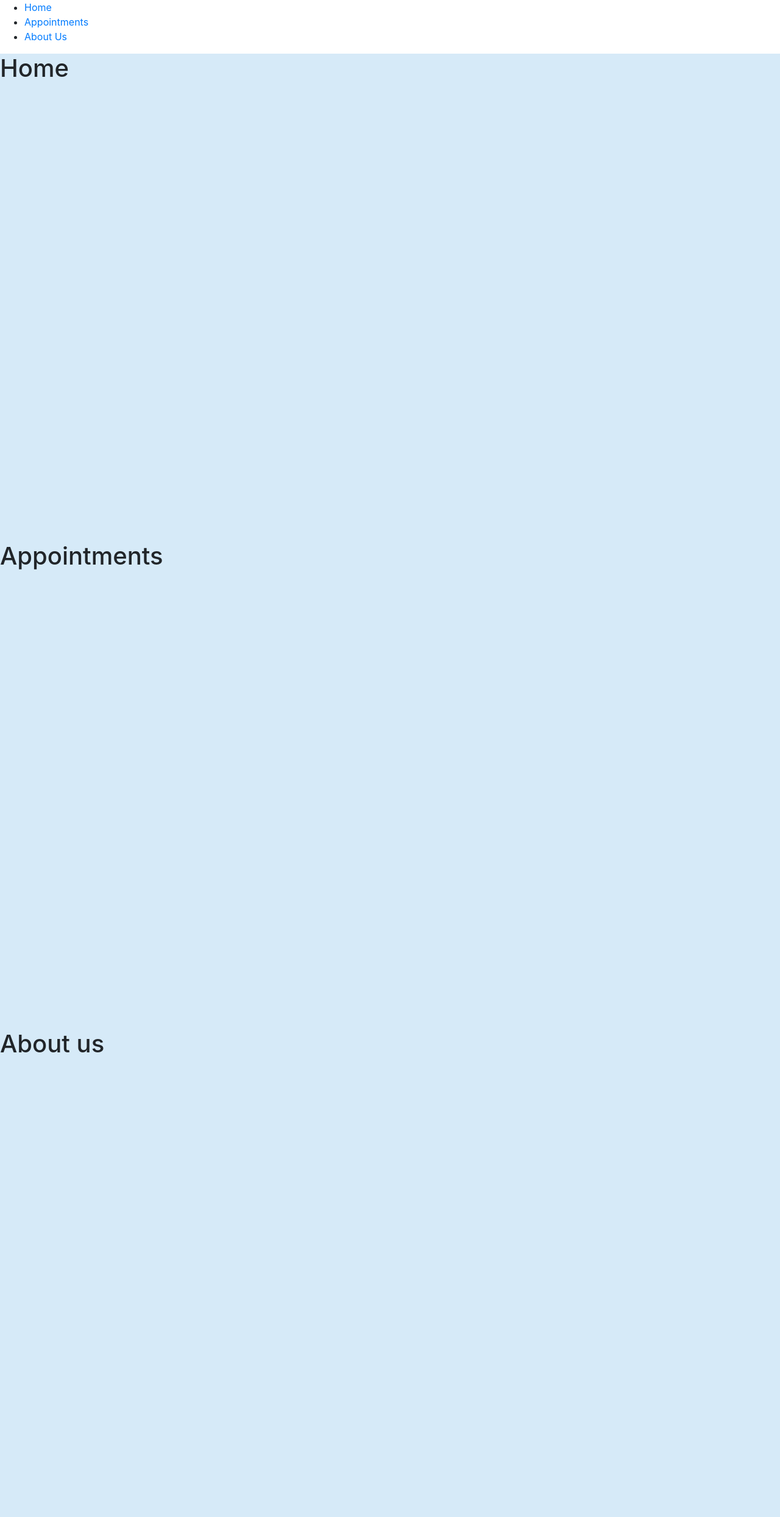
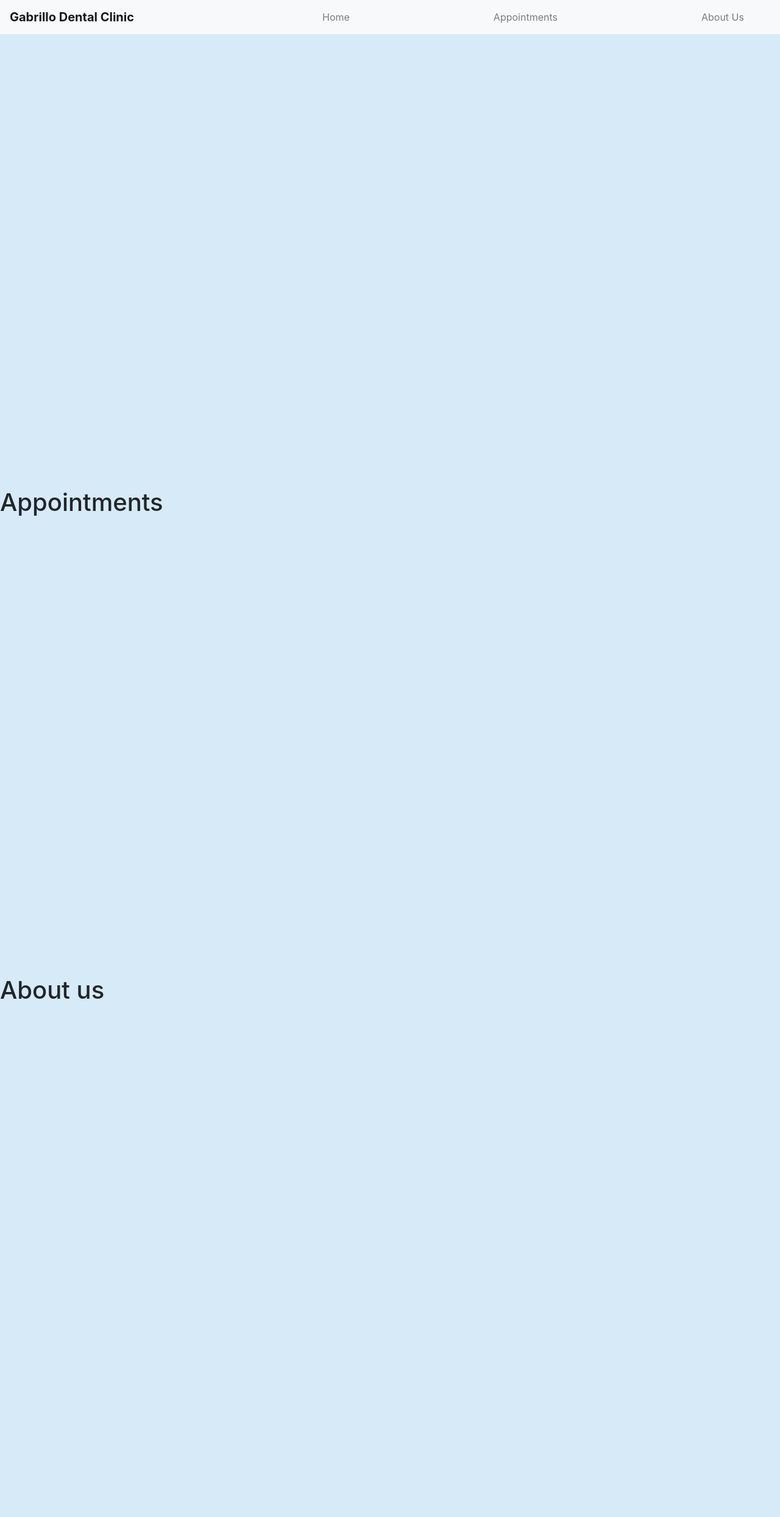
Before and after one commit to ChrisAlejandroPalabay/IT-Project-Website, a PHP site: page /landing.php in a window 1280 px wide. Shown: the whole page at 61% size. After the commit the page ends 1638 px from the top, so only its background shows below. Run offline with PHP 8.4, Linux system fonts and the light colour scheme.

Commit message:
Added Fixed Navigation bar and Sections

```diff
--- a/landing.php
+++ b/landing.php
@@ -10,48 +10,51 @@
 
     <!-- Bootstrap CSS -->
     <link rel="stylesheet" href="https://stackpath.bootstrapcdn.com/bootstrap/4.3.1/css/bootstrap.min.css" integrity="sha384-ggOyR0iXCbMQv3Xipma34MD+dH/1fQ784/j6cY/iJTQUOhcWr7x9JvoRxT2MZw1T" crossorigin="anonymous">
+    <link rel="stylesheet" href="styles/style.css">
 
-    <style>
-      #section1{
-      height: 100%;
-      background: #D6EAF8;
-      display: inline-block;
-      width: 100%;
-      }
-      #section2{
-      height: 100%;
-      background: #D6EAF8;
-      display: inline-block;
-      width: 100%;
-      }
-      #section3{
-      height: 100%;
-      background: #D6EAF8;
-      display: inline-block;
-      width: 100%;
-      }
-    </style>
   </head>
 
 
   <body>
-      <div>
-        <nav>
-         <ul>
-            <li><a href="#section1">Home</a></li>
-            <li><a href="#section2">Appointments</a></li>
-            <li><a href="#section3">About Us</a></li>
-         </ul>
-        </nav>
+    <div>
+      <nav class="navbar navbar-expand-lg navbar-light bg-light fixed-top">
+
+          <a class="navbar-brand font-weight-bold" href="#Home">Gabrillo Dental Clinic</a>
+
+
+            <ul class="navbar-nav mx-auto">
+
+              <div style="margin-left: 250px">
+                <li class="nav-item">
+                  <a class="nav-link" href="#Home">Home</a>
+                </li>
+              </div>
+
+              <div style="margin-left: 220px">
+                <li class="nav-item">
+                  <a class="nav-link" href="#Appointments">Appointments</a>
+                </li>
+              </div>
+
+              <div style="margin-left: 220px">
+                <li class="nav-item">
+                  <a class="nav-link" href="#AboutUs">About Us</a>
+                </li>
+              </div>
+            </ul>
+
+      </nav>
+    </div>
+
+      <div id="Home">
+          <h1>Home</h1>
       </div>
 
-      <div id="section1">
-          <h1>Home</h1>
-      </div>
-      <div id="section2">
+      <div id="Appointments">
           <h1>Appointments</h1>
       </div>
-      <div id="section3">
+
+      <div id="AboutUs">
           <h1>About us</h1>
       </div>
 
--- a/styles/style.css
+++ b/styles/style.css
@@ -0,0 +1,34 @@
+html{
+    scroll-behavior: smooth;
+}
+
+#Home{
+    height: 100%;
+    background: #D6EAF8;
+    display: inline-block;
+    width: 100%;
+}
+#Appointments{
+    height: 100%;
+    background: #D6EAF8;
+    display: inline-block;
+    width: 100%;
+}
+#AboutUs{
+    height: 100%;
+    background: #D6EAF8;
+    display: inline-block;
+    width: 100%;
+}
+
+.navbar.transparent.navbar-inverse .navbar-inner {
+    background: rgba(0,0,0,0.4);
+}
+
+.clinic{
+    color: black;
+}
+
+/**
+list
+**/
```
